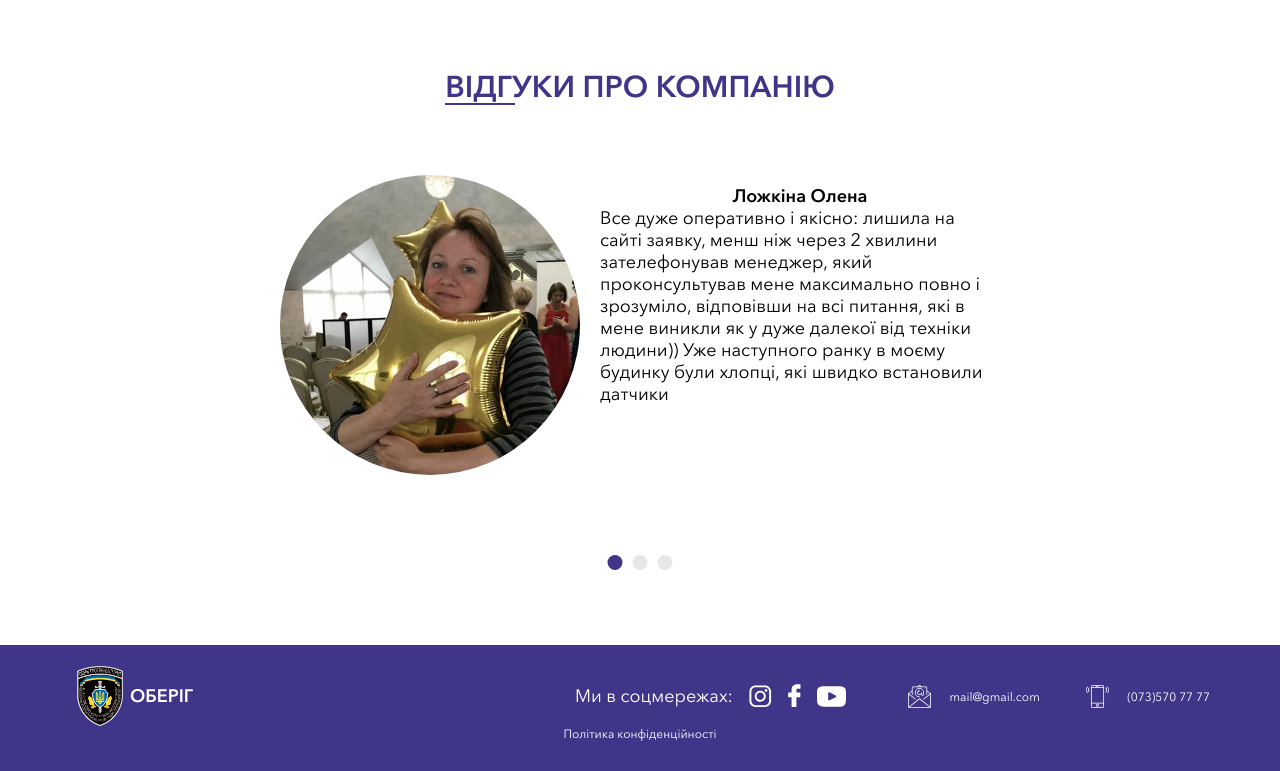
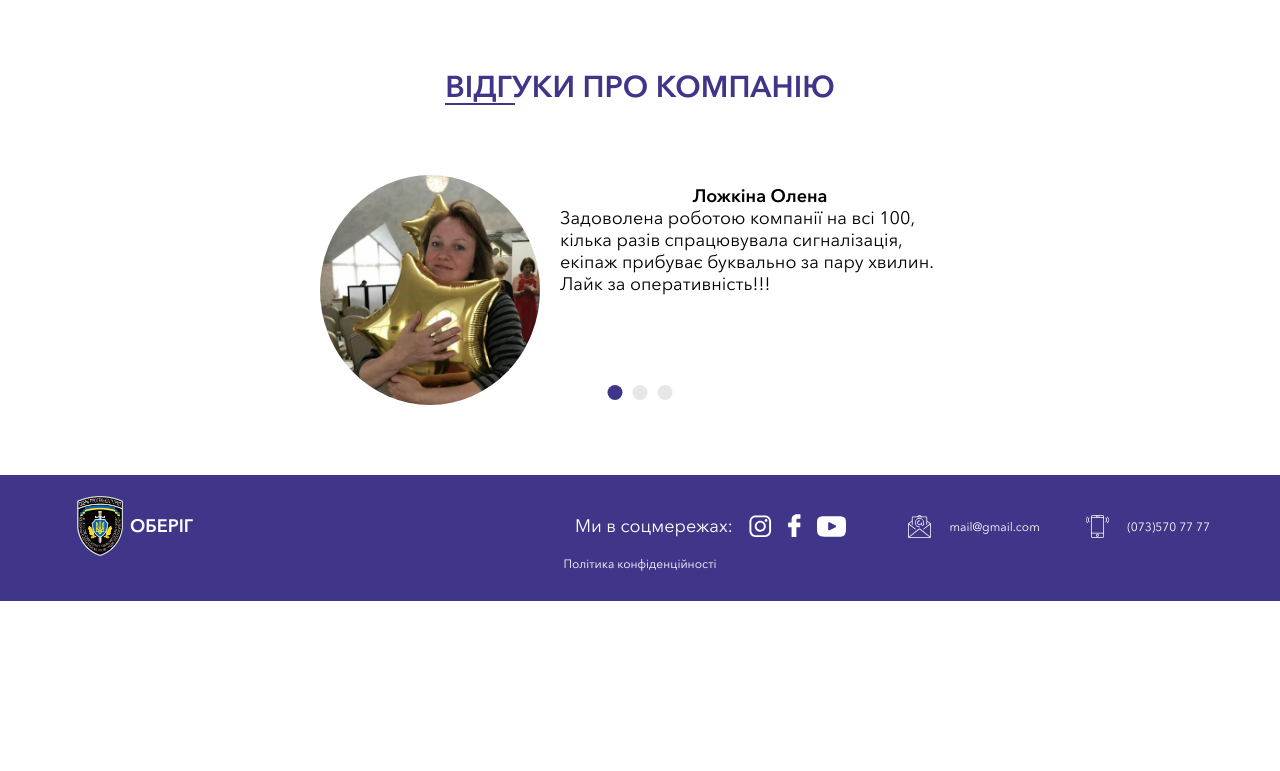
Before and after one commit to VinnichenkoAnton/React-Oberig, a React (Create React App) app: page /aboutcompany in a window 1280 px wide. Shown: the part 2199-2970 px from the top of the page. After the commit the page ends 2800 px from the top, so only its background shows below. Built offline with nearby package versions, Linux system fonts and the light colour scheme.

Commit message:
Slider Component styling was changed for the devices with screen size less than 1199px

```diff
--- a/src/components/ContactLink/ContactLink.module.scss
+++ b/src/components/ContactLink/ContactLink.module.scss
@@ -19,6 +19,15 @@
     }
 }
 
+@media (max-width: 767px) {
+    /* 576 */
+    .contact {
+        &__text {
+            font-size: 16px;
+        }
+    }
+}
+
 @media (max-width: 575px) {
     /* 320 */
     .contact {
--- a/src/components/slider/Slider.module.scss
+++ b/src/components/slider/Slider.module.scss
@@ -7,12 +7,12 @@
 
 .slide-list {
   display: flex;
-  height: 500px;
+  // height: 500px;
   transition: transform 0.5s ease-in-out;
   width: 100%;
-  &_subdivided {
-    height: 300px;
-  }
+  // &_subdivided {
+  //   height: 300px;
+  // }
 }
 .slide {
   flex: 1 0 100%;
@@ -30,11 +30,12 @@
   display: flex;
   margin: 0 auto;
   width: 100%;
-  height: 100%;
+  height: 500px;
   object-fit: cover;
   &_subdivided {
     border-radius: 50%;
-    max-width: 300px;
+    max-width: 220px;
+    height: 230px;
   }
 }
 .slide-text {
@@ -116,8 +117,15 @@
   .slide-image {
     height: 400px;
     &_subdivided {
-      height: 270px;
+      height: 230px;
     }
+  }
+}
+
+@media (max-width: 767px) {
+  /* 576 */
+  .slide-description {
+    height: 250px;
   }
 }
 
@@ -126,13 +134,7 @@
   .slide__wrapper {
     flex-direction: column;
   }
-  .slide-list_subdivided {
-    height: 400px;
-  }
-  .slide-image {
-    &_subdivided {
-      height: 220px;
-      width: 220px;
-    }
+  .slide-description {
+    height: 270px;
   }
 }
--- a/src/components/tabs/Tabs.module.scss
+++ b/src/components/tabs/Tabs.module.scss
@@ -87,7 +87,7 @@
 @media (max-width: 991px) {
     /* 768 */
     .tabs__contenttab{
-        grid-template: repeat(2, 300px) / repeat(2, 50%);
+        grid-template: repeat(2, 300px) / repeat(2, 49%);
         grid-auto-rows: 300px;
 
     }
--- a/src/data/data.js
+++ b/src/data/data.js
@@ -281,7 +281,7 @@ export const reviewsList = [
     alt: 'Фото першого автора',
     title: 'Ложкіна Олена',
     description:
-      'Все дуже оперативно і якісно: лишила на сайті заявку, менш ніж через 2 хвилини зателефонував менеджер, який проконсультував мене максимально повно і зрозуміло, відповівши на всі питання, які в мене виникли як у дуже далекої від техніки людини)) Уже наступного ранку в моєму будинку були хлопці, які швидко встановили датчики',
+      'Задоволена роботою компанії на всі 100, кілька разів спрацювувала сигналізація, екіпаж прибуває буквально за пару хвилин. Лайк за оперативність!!!',
   },
   {
     img: reviewImage2,
@@ -295,7 +295,7 @@ export const reviewsList = [
     alt: 'Фото третього автора',
     title: 'Кобка Анастасія',
     description:
-      'Все дуже оперативно і якісно: лишила на сайті заявку, менш ніж через 2 хвилини зателефонував менеджер, який проконсультував мене максимально повно і зрозуміло, відповівши на всі питання, які в мене виникли як у дуже далекої від техніки людини)) Уже наступного ранку в моєму будинку були хлопці, які швидко встановили датчики',
+      'Все дуже оперативно і якісно: лишила на сайті заявку, менш ніж через 2 хвилини зателефонував менеджер, який проконсультував мене максимально повно і зрозуміло, відповівши на всі питання, які в мене виникли як у дуже далекої від техніки людини)) Уже наступного ранку працівники встановили всі датчики',
   },
 ];
 
--- a/src/layouts/Footer/Footer.module.scss
+++ b/src/layouts/Footer/Footer.module.scss
@@ -74,6 +74,15 @@
     }
 }
 
+@media (max-width: 767px) {
+    /* 576 */
+    .footer {
+        &__contacts {
+            flex-direction: column;
+        }
+    }
+}
+
 @media (max-width: 575px) {
     /* 320 */
     .footer {
--- a/src/layouts/Header/Header.js
+++ b/src/layouts/Header/Header.js
@@ -34,7 +34,6 @@ const Header = () => {
           </div>
         </div>
         <Navigation isActive={navigationIsVisible} />
-        {/* {navigationIsVisible && <Navigation isActive={navigationIsVisible} */}
       </Container>
     </header>
   );
--- a/src/pages/AboutCompanyPage/sections/Reviews/Reviews.js
+++ b/src/pages/AboutCompanyPage/sections/Reviews/Reviews.js
@@ -11,7 +11,7 @@ const Reviews = () => {
     <section>
       <Container className={classes.reviews}>
         <Title text="Відгуки про компанію" />
-        <Slider height="400px" sliderContent={reviewsList} autoPlay={false} subdivided={true} />
+        <Slider sliderContent={reviewsList} autoPlay={false} subdivided={true} />
       </Container>
     </section>
   );
--- a/src/pages/MainPage/sections/NumericInfo/NumericInfo.module.scss
+++ b/src/pages/MainPage/sections/NumericInfo/NumericInfo.module.scss
@@ -9,12 +9,29 @@
     }
 }
 
+@media (max-width: 1199px) {
+    /* 992 */
+    .numericinfo{
+        min-height: 432px;
+    }
+}
+
 @media (max-width: 767px) {
     /* 576 */
     .numericinfo {
+        min-height: 370px;
         &__list {
             gap: 20px;
             justify-content: center;
         }
     }
 }
+@media (max-width: 575px) {
+    /* 320 */
+    .numericinfo {
+        &__list {
+            flex-direction: column;
+            align-items: center;
+        }
+    }
+}
--- a/src/pages/MainPage/sections/NumericInfo/NumericItem/NumericItem.module.scss
+++ b/src/pages/MainPage/sections/NumericInfo/NumericItem/NumericItem.module.scss
@@ -37,7 +37,3 @@
         font-size: 58px;
     }
 }
-
-@media (max-width: 991px) {
-    /* 768 */
-}
```
